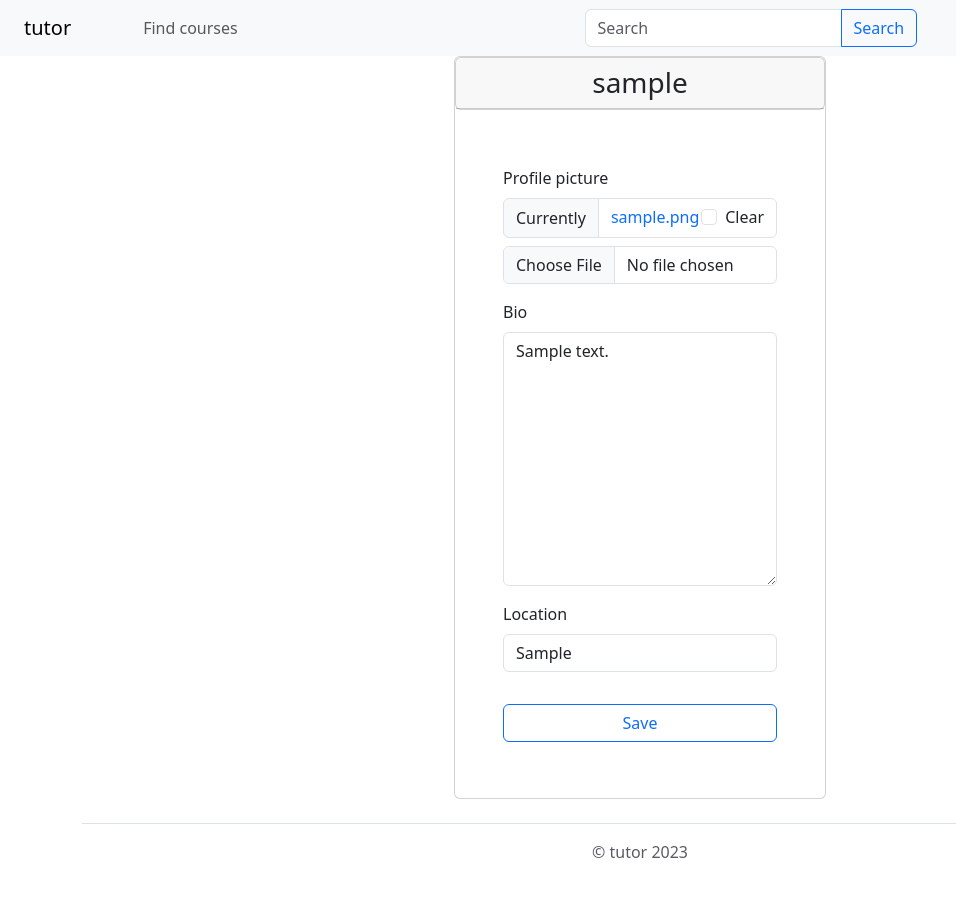
After one commit to MateuszM-M/tutor, a Django app: page /profile-edit/1 in a window 1280 px wide. The commit adds this page. Shown: the whole page, without its empty margins (0-956 px from the left). Run offline with Django 4.2, Linux system fonts and the light colour scheme; tables that the repository leaves empty hold one stand-in row (values such as "Sample post"); some libraries are stand-ins or nearby versions.

Commit message:
Add profile

```diff
--- a/requirements.txt
+++ b/requirements.txt
@@ -15,3 +15,4 @@ s3transfer==0.6.0
 six==1.16.0
 sqlparse==0.4.3
 urllib3==1.26.15
+whitenoise==6.4.0
--- a/templates/layout/navbar.html
+++ b/templates/layout/navbar.html
@@ -40,7 +40,7 @@
                 <a class="nav-link" href="#">Cart</a>
             </li>
             <li class="nav-item">
-                <a class="nav-link" href="#">name</a>
+                <a class="nav-link" href="{% url 'users:profile' request.user.profile.id %}">{{ request.user }}</a>
             </li>
             <li class="nav-item">
                 <a class="nav-link" href="{% url 'users:logout' %}">Logout</a>
--- a/tutor/settings/base.py
+++ b/tutor/settings/base.py
@@ -46,6 +46,7 @@ AUTH_USER_MODEL = "users.User"
 
 MIDDLEWARE = [
     'django.middleware.security.SecurityMiddleware',
+    'whitenoise.middleware.WhiteNoiseMiddleware',
     'django.contrib.sessions.middleware.SessionMiddleware',
     'django.middleware.common.CommonMiddleware',
     'django.middleware.csrf.CsrfViewMiddleware',
@@ -125,6 +126,10 @@ STATICFILES_DIRS = [
     BASE_DIR / 'static'
 ]
 
+MEDIA_URL = '/media/'
+
+MEDIA_ROOT = 'media'
+
 # Default primary key field type
 # https://docs.djangoproject.com/en/4.1/ref/settings/#default-auto-field
 
--- a/tutor/urls.py
+++ b/tutor/urls.py
@@ -16,8 +16,13 @@ Including another URLconf
 from django.contrib import admin
 from django.urls import include, path
 
+from django.conf import settings
+from django.conf.urls.static import static
+
 urlpatterns = [
     path('', include('users.urls')),
     path('', include('learning.urls')),
     path('admin/', admin.site.urls),
 ]
+
+urlpatterns += static(settings.MEDIA_URL, document_root=settings.MEDIA_ROOT)
--- a/users/admin.py
+++ b/users/admin.py
@@ -1,13 +1,19 @@
 from django.contrib import admin
 from django.contrib.auth import get_user_model
 from django.contrib.auth.models import Group
+from .models import Profile
 
 User = get_user_model()
+
+class ProfileInline(admin.StackedInline):
+    model = Profile
+
 
 @admin.register(User)
 class UserAdmin(admin.ModelAdmin):
     list_display = ['username', 'email', 'is_teacher', 'is_student',
                     'date_joined']
+    inlines = [ProfileInline]
 
 
 admin.site.unregister(Group)
--- a/users/forms.py
+++ b/users/forms.py
@@ -1,9 +1,11 @@
 from crispy_bootstrap5.bootstrap5 import FloatingField
 from crispy_forms.helper import FormHelper
-from crispy_forms.layout import Layout, Field, HTML
+from crispy_forms.layout import HTML, Field, Layout
 from django import forms
 from django.contrib.auth import get_user_model
 from django.contrib.auth.forms import AuthenticationForm
+
+from.models import Profile
 
 
 class UserLoginForm(AuthenticationForm):
@@ -61,3 +63,9 @@ class RegisterForm(forms.ModelForm):
         if commit:
             user.save()
         return user
+
+
+class ProfileUpdateForm(forms.ModelForm):
+    class Meta:
+        model = Profile
+        fields = ['profile_picture', 'bio', 'location']
--- a/users/models.py
+++ b/users/models.py
@@ -19,13 +19,12 @@ class User(AbstractUser):
 class Profile(models.Model):
     """
     DB model to extend User model with attributes that are not mandatory.
-
     """
-    user = models.ForeignKey(get_user_model(),
-                             related_name='course_created',
+    user = models.OneToOneField(get_user_model(),
                              on_delete=models.CASCADE)
-    profile_picture = models.ImageField(default="images/profile.png",
+    profile_picture = models.ImageField(default="profile_default.jpg",
                                         blank=True,
+                                        null=True,
                                         upload_to='images/')
     bio = models.TextField(blank=True)
     location = models.CharField(max_length=50, blank=True)
--- /dev/null
+++ b/users/templates/users/edit_profile.html
@@ -0,0 +1,38 @@
+{% extends "layout/main.html" %}
+{% load crispy_forms_tags %}
+
+{% block title %}tutor | {{ object.user }}{% endblock %}
+
+{% block content %}
+
+<div class="container d-flex justify-content-around my-auto">
+    <div class="card col-md-4">
+        <main class="form-signin">
+            <div>
+                <form action="" method="POST">
+
+                    <div class="card text-center">
+                        <h3 class="fw-normal card-text card-header">{{object.user}}</h3>
+                    </div>
+
+                    <div class="p-5">
+
+                        <div class="form-floating my-2">
+                            {% crispy form %}
+                            {% csrf_token %}
+                            <input class="w-100 btn btn-outline-primary mt-3" type="submit" value="Save">
+                        </div>
+
+                </form>
+
+            </div>
+        </main>
+    </div>
+
+</div>
+
+
+
+
+
+{% endblock %}
--- a/users/urls.py
+++ b/users/urls.py
@@ -13,6 +13,7 @@ urlpatterns = [
         template_name='registration/login.html',
         authentication_form=UserLoginForm),
         name='login'),
+
     path('logout/',
         auth_views.LogoutView.as_view(),
         name='logout'),
@@ -20,4 +21,12 @@ urlpatterns = [
     path('register/',
          views.UserCreateView.as_view(),
          name='register'),
+
+    path('profile/<str:pk>/',
+         views.ProfileView.as_view(),
+         name='profile'),
+
+    path('profile-edit/<str:pk>',
+         views.ProfileUpdateView.as_view(),
+         name='profile_edit'),
 ]
--- a/users/views.py
+++ b/users/views.py
@@ -1,9 +1,11 @@
 from django.contrib.messages.views import SuccessMessageMixin
-from django.shortcuts import render
+from django.shortcuts import redirect, render
 from django.urls import reverse_lazy
-from django.views.generic.edit import CreateView
+from django.views.generic.detail import DetailView
+from django.views.generic.edit import CreateView, UpdateView
 
-from .forms import RegisterForm
+from .forms import ProfileUpdateForm, RegisterForm
+from .models import Profile
 
 
 class UserCreateView(SuccessMessageMixin, CreateView):
@@ -11,3 +13,27 @@ class UserCreateView(SuccessMessageMixin, CreateView):
     form_class = RegisterForm
     success_url = reverse_lazy('users:login')
     success_message = "Your profile was created successfully"
+
+    def post(self, request, *args, **kwargs):
+        form = self.form_class(request.POST)
+        if form.is_valid():
+            new_user = form.save()
+            profile = Profile.objects.create(user=new_user)
+            profile.save()
+            return redirect('users:login')
+
+        return render(request, self.template_name, {'form': form})
+
+class ProfileView(DetailView):
+    template_name = 'users/profile.html'
+    model = Profile
+
+
+class ProfileUpdateView(UpdateView):
+    model = Profile
+    template_name = 'users/edit_profile.html'
+    form_class = ProfileUpdateForm
+
+    def get_success_url(self):
+        profile_id = self.kwargs['pk']
+        return reverse_lazy('users:profile', kwargs={'pk': profile_id})
```
Also changed, not shown: users/templates/users/profile.html (added, +37 -0 lines), static/images/profile_default.jpg (added), users/migrations/0002_alter_profile_profile_picture_alter_profile_user_and_more.py (added), users/migrations/0003_alter_profile_profile_picture.py (added).
